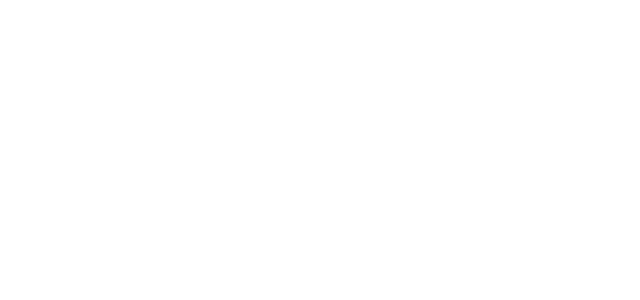
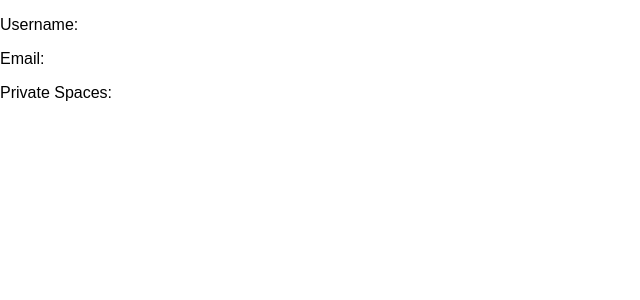
Before and after one commit to tonycimaglia/project-3, a React (Create React App) app in the folder client/: page /users/1 in a window 1280 px wide. Shown: the top 300 px of the page, without its empty margins (0-640 px from the left). Built offline with nearby package versions, Linux system fonts and the light colour scheme.

Commit message:
created a user component with a path

```diff
--- a/client/package.json
+++ b/client/package.json
@@ -2,6 +2,7 @@
   "name": "client",
   "version": "0.1.0",
   "private": true,
+  "proxy": "http://localhost:4000",
   "dependencies": {
     "react": "^16.2.0",
     "react-dom": "^16.2.0",
--- a/client/src/App.js
+++ b/client/src/App.js
@@ -1,8 +1,8 @@
 import React, { Component } from 'react'
-import { BrowserRouter as Router, Route, Switch, Link } from 'react-router-dom'
-import styled from 'styled-components'
+import { BrowserRouter as Router, Route, Switch/*, Link */} from 'react-router-dom'
+// import styled from 'styled-components'
 import Neighborhoods from './components/Neighborhoods'
-// import User from './components/User'
+import User from './components/User'
 // import UsersList from './components/UsersList'
 
 class App extends Component {
@@ -12,8 +12,8 @@
         <div>
           <Switch>
             <Route exact path="/" component={Neighborhoods} />
-            {/* <Route path="/users" component={UsersList}/>
-            <Route path="/users/:userId" component={User}/> */}
+            <Route path="/users/:userId" component={User}/>
+            {/* <Route path="/users" component={UsersList}/> */}
           </Switch>
         </div>
       </Router>
--- a/client/src/components/Neighborhoods.js
+++ b/client/src/components/Neighborhoods.js
@@ -1,5 +1,5 @@
 import React, { Component } from 'react'
-import { Redirect } from 'react-router-dom'
+// import { Redirect } from 'react-router-dom'
 
 class Neighborhoods extends Component {
     render() {
--- /dev/null
+++ b/client/src/components/User.js
@@ -0,0 +1,16 @@
+import React, { Component } from 'react'
+// import { Redirect } from 'react-router-dom'
+
+class User extends Component {
+    render() {
+        return (
+            <div>
+                <p>Username:</p>
+                <p>Email:</p>
+                <p>Private Spaces:</p>
+            </div>
+        )
+    }
+}
+
+export default User
```
